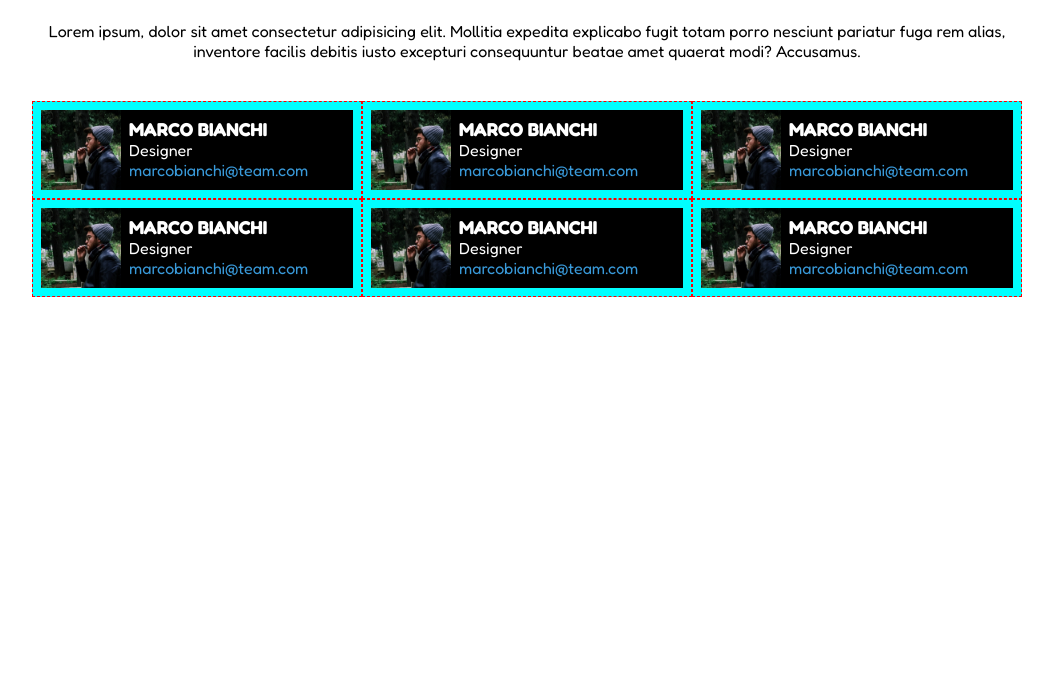
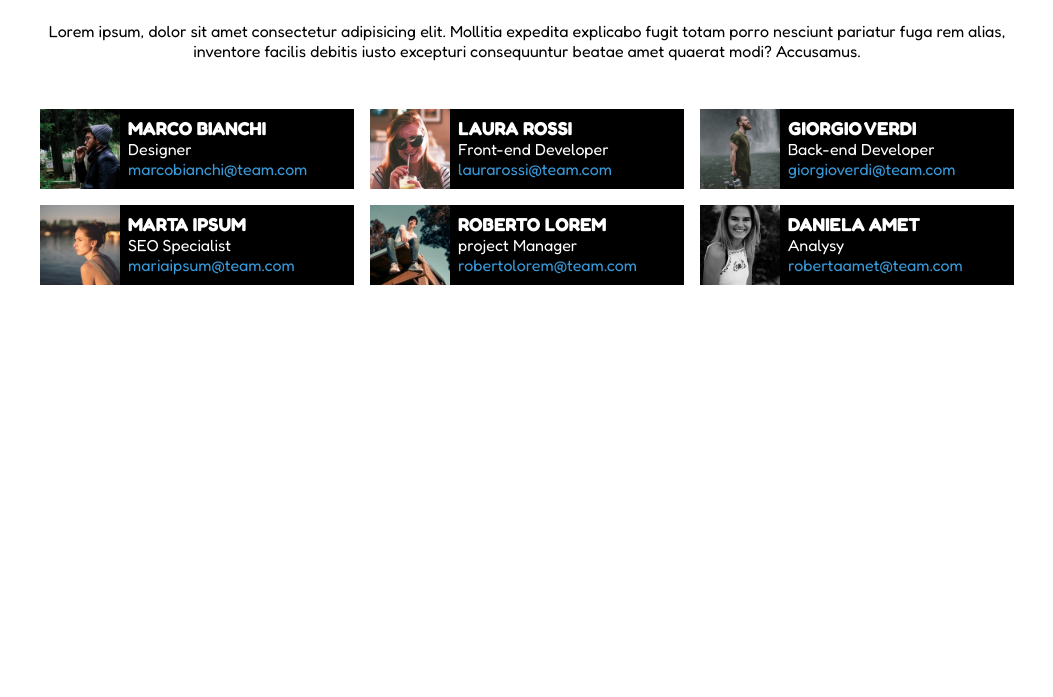
Before and after one commit to l3onWD/html-css-float-cards, a plain HTML site: page index.html in a window 1280 px wide. Shown: the part 103-800 px from the top of the page, without its empty margins (113-1166 px from the left). Drawn offline with Linux system fonts and the light colour scheme.

Commit message:
added all cards HTML

```diff
--- a/css/style.css
+++ b/css/style.css
@@ -58,10 +58,6 @@ address {
     float: left;;
     width: calc(100%/3);
     padding: 0.5rem;
-
-
-    background-color: aqua;
-    border: 1px dashed red;
 }
 
 
@@ -73,8 +69,6 @@ address {
     line-height: var(--header-height);
     height: var(--header-height);
     margin-bottom: 1.5rem;
-
-    background-color: aqua;
 }
 
 
--- a/index.html
+++ b/index.html
@@ -48,7 +48,7 @@
                             <!-- card -->
                             <div class="card clearfix">
 
-                                <img src="img/male1.png" alt="Male team member">
+                                <img src="img/male1.png" alt="Team member Mario Bianchi">
 
                                 <div class="card-body">
                                     <h3>MARCO BIANCHI</h3>
@@ -65,12 +65,12 @@
                             <!-- card -->
                             <div class="card clearfix">
 
-                                <img src="img/male1.png" alt="Male team member">
+                                <img src="img/female1.png" alt="Team member Laura Rossi">
 
                                 <div class="card-body">
-                                    <h3>MARCO BIANCHI</h3>
-                                    <span>Designer</span>
-                                    <address><a href="#">marcobianchi@team.com</a></address>
+                                    <h3>LAURA ROSSI</h3>
+                                    <span>Front-end Developer</span>
+                                    <address><a href="#">laurarossi@team.com</a></address>
                                 </div>
                             </div>
 
@@ -82,18 +82,19 @@
                             <!-- card -->
                             <div class="card clearfix">
 
-                                <img src="img/male1.png" alt="Male team member">
+                                <img src="img/male2.png" alt="Team member Giorgio Verdi">
 
                                 <div class="card-body">
-                                    <h3>MARCO BIANCHI</h3>
-                                    <span>Designer</span>
-                                    <address><a href="#">marcobianchi@team.com</a></address>
+                                    <h3>GIORGIO VERDI</h3>
+                                    <span>Back-end Developer</span>
+                                    <address><a href="#">giorgioverdi@team.com</a></address>
                                 </div>
                             </div>
 
                         </div>
 
                     </div>
+
 
                      <!-- row -->
                      <div class="row">
@@ -104,12 +105,12 @@
                             <!-- card -->
                             <div class="card clearfix">
 
-                                <img src="img/male1.png" alt="Male team member">
+                                <img src="img/female2.png" alt="Team member Marta Ipsum">
 
                                 <div class="card-body">
-                                    <h3>MARCO BIANCHI</h3>
-                                    <span>Designer</span>
-                                    <address><a href="#">marcobianchi@team.com</a></address>
+                                    <h3>MARTA IPSUM</h3>
+                                    <span>SEO Specialist</span>
+                                    <address><a href="#">mariaipsum@team.com</a></address>
                                 </div>
                             </div>
 
@@ -121,12 +122,12 @@
                             <!-- card -->
                             <div class="card clearfix">
 
-                                <img src="img/male1.png" alt="Male team member">
+                                <img src="img/male3.png" alt="Team member Roberto Lorem">
 
                                 <div class="card-body">
-                                    <h3>MARCO BIANCHI</h3>
-                                    <span>Designer</span>
-                                    <address><a href="#">marcobianchi@team.com</a></address>
+                                    <h3>ROBERTO LOREM</h3>
+                                    <span>project Manager</span>
+                                    <address><a href="#">robertolorem@team.com</a></address>
                                 </div>
                             </div>
 
@@ -138,12 +139,12 @@
                             <!-- card -->
                             <div class="card clearfix">
 
-                                <img src="img/male1.png" alt="Male team member">
+                                <img src="img/female3.png" alt="Team member Daniela Amet">
 
                                 <div class="card-body">
-                                    <h3>MARCO BIANCHI</h3>
-                                    <span>Designer</span>
-                                    <address><a href="#">marcobianchi@team.com</a></address>
+                                    <h3>DANIELA AMET</h3>
+                                    <span>Analysy</span>
+                                    <address><a href="#">robertaamet@team.com</a></address>
                                 </div>
                             </div>
 
```
